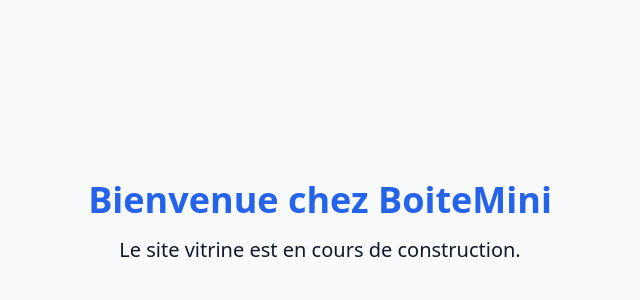
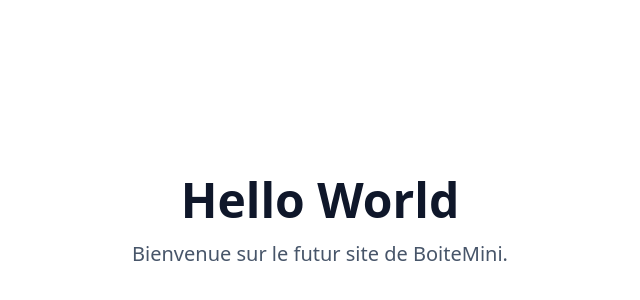
Before and after one commit to splithorde/boitemini-next, a Next.js app: page / in a window 1280 px wide. Shown: the part 178-478 px from the top of the page, without its empty margins (320-960 px from the left). Built offline with nearby package versions, Linux system fonts and the light colour scheme.

Commit message:
AutoSlate: Structure site

```diff
--- a/app/page.tsx
+++ b/app/page.tsx
@@ -1,8 +1,8 @@
 export default function Home() {
   return (
-    <main className="flex min-h-screen flex-col items-center justify-center p-24">
-      <h1 className="text-4xl font-bold text-blue-600">Bienvenue chez BoiteMini</h1>
-      <p className="mt-4 text-xl">Le site vitrine est en cours de construction.</p>
+    <main className="flex min-h-screen flex-col items-center justify-center p-24 bg-white">
+      <h1 className="text-5xl font-bold text-slate-900">Hello World</h1>
+      <p className="mt-4 text-xl text-slate-600">Bienvenue sur le futur site de BoiteMini.</p>
     </main>
   );
 }
```
